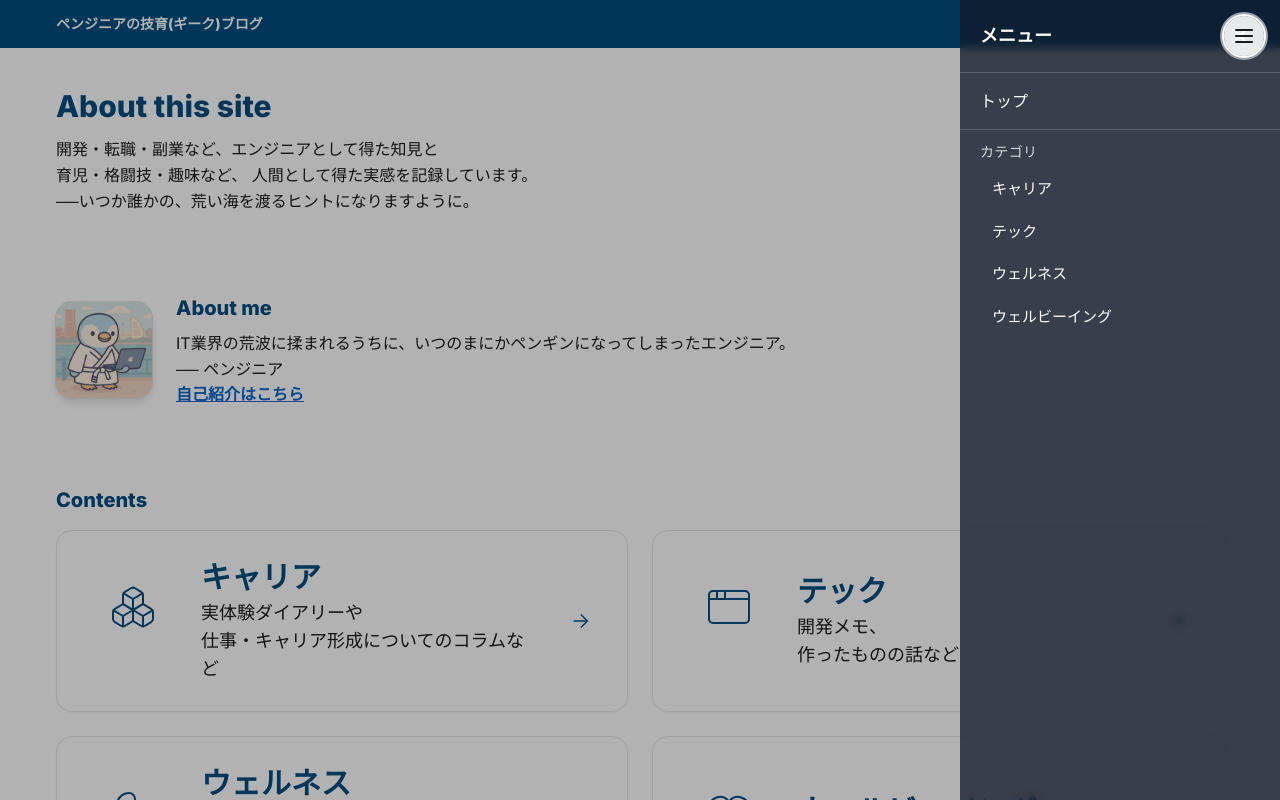
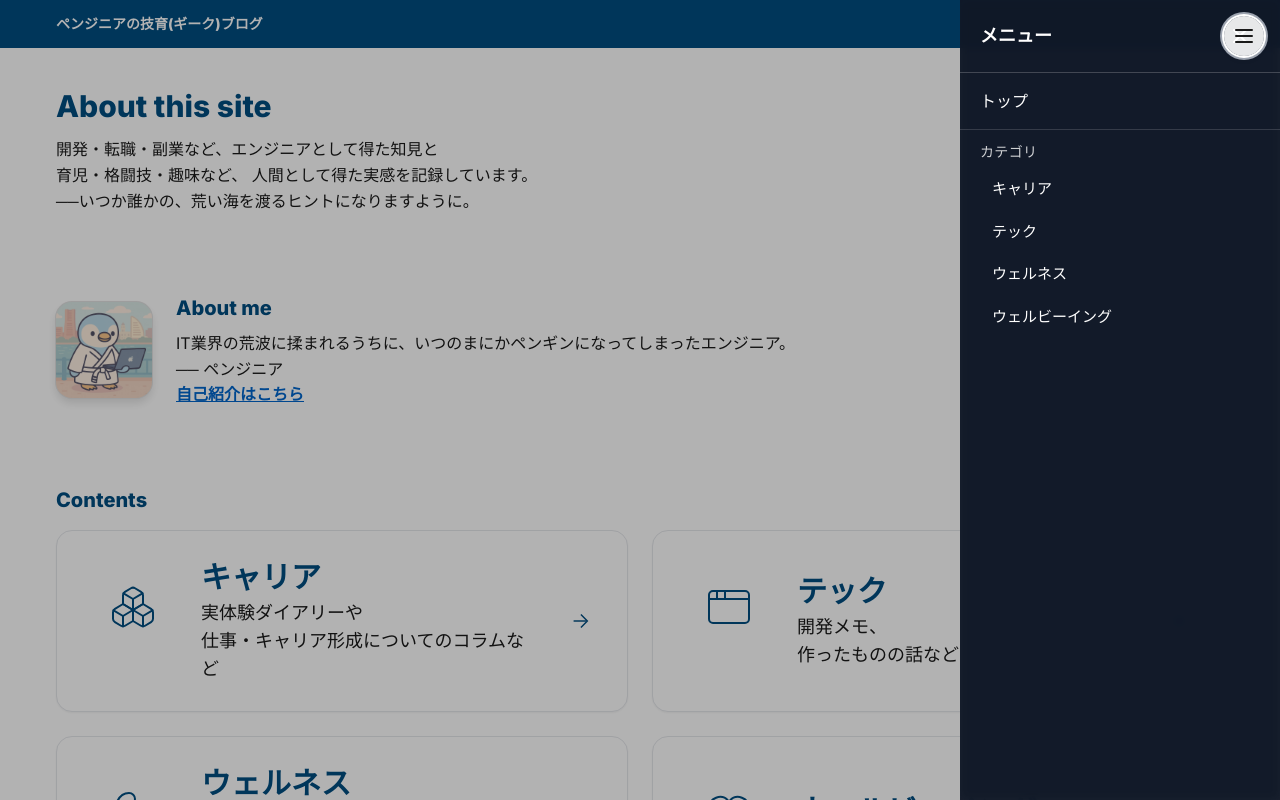
Before and after one commit to pengineer-geek/geek-blog, a Next.js app: page / in a window 1280 px wide. Both pictures are taken after a click on the button "メニューを開く". Shown: the top 800 px of the page. Built offline with nearby package versions, Linux system fonts and the light colour scheme.

Commit message:
スライド修正

```diff
--- a/src/app/_components/navigation/slide-out-menu.tsx
+++ b/src/app/_components/navigation/slide-out-menu.tsx
@@ -1,6 +1,7 @@
+"use client";
+// src/app/_components/navigation/slide-out-menu.tsx
 import { useEffect, useState, useCallback } from "react";
 import Link from "next/link";
-import { motion, AnimatePresence } from "framer-motion";
 
 /**
  * Header with a top-right hamburger that opens a slide-in menu from the right.
@@ -62,29 +63,26 @@ export default function HeaderDrawer() {
       </button>
 
       {/* Drawer + Backdrop */}
-      <AnimatePresence>
-        {open && (
-          <>
-            {/* Backdrop */}
-            <motion.div
+      {open && (
+        <>
+          {/* Backdrop */}
+          <div
               key="backdrop"
-              className="fixed inset-0 z-50 bg-black/30"
+              className={`fixed inset-0 z-50 bg-black/30 transition-opacity ${
+                open ? "opacity-100 pointer-events-auto" : "opacity-0 pointer-events-none"
+              }`}
               onClick={close}
-              initial={{ opacity: 0 }}
-              animate={{ opacity: 1 }}
-              exit={{ opacity: 0 }}
             />
 
             {/* Slide-in panel */}
-            <motion.aside
+            <aside
               key="panel"
               role="dialog"
               aria-modal="true"
-              className="fixed right-0 top-0 z-[55] h-full w-[320px] max-w-[85vw] text-white"
-              initial={{ x: "100%" }}
-              animate={{ x: 0 }}
-              exit={{ x: "100%" }}
-              transition={{ type: "spring", stiffness: 380, damping: 34 }}
+              className={`fixed right-0 top-0 z-[55] h-full w-[320px] max-w-[85vw] bg-gray-900/75 backdrop-blur-sm text-white
+                transform transition-transform duration-300 ${
+                  open ? "translate-x-0" : "translate-x-full"
+                }`}
             >
               <div className="flex h-full flex-col bg-gray-900/75 backdrop-blur-sm">
                 {/* Header */}
@@ -129,10 +127,9 @@ export default function HeaderDrawer() {
                   </ul>
                 </nav>
               </div>
-            </motion.aside>
-          </>
-        )}
-      </AnimatePresence>
+          </aside>
+        </>
+      )}
     </>
   );
 }
```
